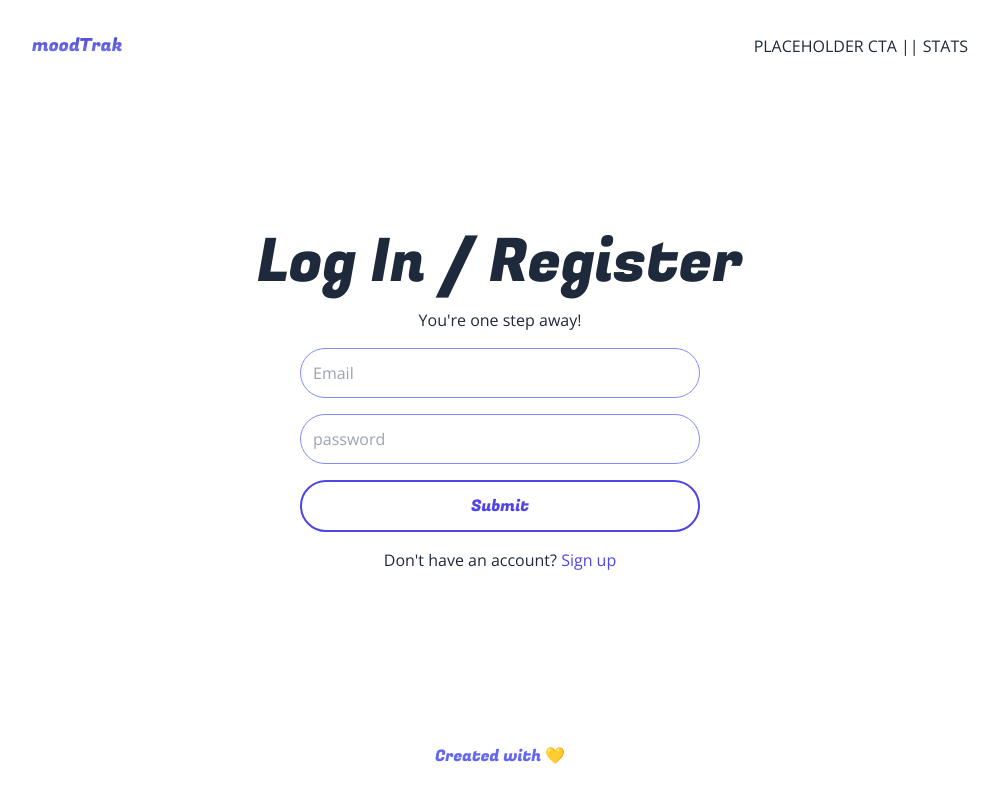
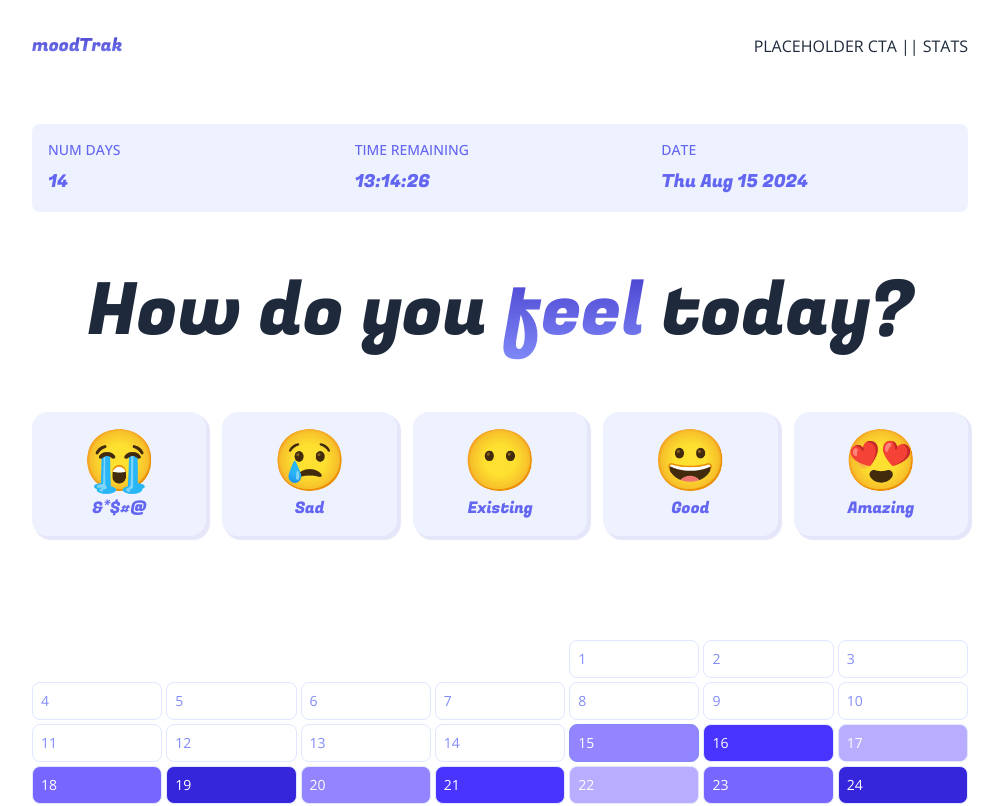
Before and after one commit to mattbixby123/moodtrak, a Next.js app: page /dashboard in a window 1280 px wide. Shown: the top 806 px of the page, without its empty margins (140-1143 px from the left). Built offline with nearby package versions, Linux system fonts and the light colour scheme.

Commit message:
finishing touches are happening for the UI, almost time to move into authentication and real data

```diff
--- a/app/dashboard/page.js
+++ b/app/dashboard/page.js
@@ -9,7 +9,7 @@ export const metadata = {
 const DashboardPage = () => {
 
 
-  const isAuthenticated = false
+  const isAuthenticated = true
 
   let children = (
     <Login />
--- a/app/globals.css
+++ b/app/globals.css
@@ -7,3 +7,12 @@
   -webkit-background-clip: text;
   -webkit-text-fill-color: transparent;
 }
+
+.purpleShadow {
+  box-shadow: 3px 3px 1px 1px lavender;
+}
+
+.purpleShadow:hover {
+  transform: translate(3px, 3px);
+  box-shadow: 0px 0px 1px 1px lavender;
+}
--- a/app/layout.js
+++ b/app/layout.js
@@ -1,5 +1,6 @@
 import { Fugaz_One, Open_Sans } from "next/font/google";
 import "./globals.css";
+import Link from "next/link";
 
 const opensans = Open_Sans({ subsets: ["latin"] });
 const fugaz = Fugaz_One({ subsets: ["latin"], weight: ['400'] });
@@ -12,7 +13,9 @@ export const metadata = {
 export default function RootLayout({ children }) {
   const header = (
     <header className="p-4 sm:p-8 flex items-center justify-between gap-4">
-      <h1 className={'text-base sm:text-lg textGradient ' + fugaz.className}>moodTrak</h1>
+      <Link href={'/'}>
+        <h1 className={'text-base sm:text-lg textGradient ' + fugaz.className}>moodTrak</h1>
+      </Link>
       <div className="flex items-center justify-between">
         PLACEHOLDER CTA || STATS
       </div>
--- a/components/Calendar.js
+++ b/components/Calendar.js
@@ -1,7 +1,69 @@
 import React from 'react'
+import { gradients, baseRating, demoData } from '@/utils'
 
-export default function Calendar() {
+const months = {
+  'January': 'Jan', 'February': 'Feb', 'March': 'Mar',
+  'April': 'Apr', 'May': 'May', 'June': 'Jun',
+  'July': 'Jul', 'August': 'Aug', 'September': 'Sept',
+  'October': 'Oct', 'November': 'Nov', 'December': 'Dec'
+}
+// const monthsArr = Object.keys(months)
+const now = new Date()
+const dayList = ['Sunday', 'Monday', 'Tuesday', 'Wednesday', 'Thursday', 'Friday', 'Saturday']
+
+
+export default function Calendar(props) {
+  const { demo } = props
+  const year = 2024
+  const month = 'August'
+  const monthNow = new Date(year, Object.keys(months).indexOf(month), 1)
+  const firstDayOfMonth = monthNow.getDay()
+  const daysInMonth = new Date(year, Object.keys(month).indexOf(month) + 1, 0).getDate()
+
+  const daysToDisplay = firstDayOfMonth + daysInMonth
+  const numRows = (Math.floor(daysToDisplay / 7)) + (daysToDisplay % 7 ? 1 : 0);
+
+
+
   return (
-    <div>Calendar</div>
+    <div className='flex flex-col overflow-hidden gap-1 py-4 sm:py-6 md:py-10'>
+      {[...Array(numRows).keys()].map((row, rowIndex) => {
+        return (
+          <div key={rowIndex} className='grid grid-cols-7 gap-1'>
+            {dayList.map((dayOfWeek, dayOfWeekIndex) => {
+              let dayIndex = (rowIndex * 7) + dayOfWeekIndex - (firstDayOfMonth - 1)
+              // this determines which overflow days from the previous month should be marked as blank
+              let dayDisplay = dayIndex > daysInMonth ?
+                false : (row === 0 && dayOfWeekIndex <
+                  firstDayOfMonth) ? false : true
+
+              let isToday = dayIndex === now.getDate()
+
+              if (!dayDisplay) {
+                return (
+                  <div className='bg-white' key={dayOfWeekIndex} />
+                )
+              }
+
+              let color = demo ?
+                gradients.indigo[baseRating
+                [dayIndex]] :
+                dayIndex in demoData ?
+                  gradients.indigo[demoData
+                  [dayIndex]] :
+                  'white'
+
+
+              return (
+                <div style={{ background: color }} className={'text-xs sm:text-sm border border-solid p-2 flex items-cetner gap-2 justify-between rounded-lg ' + (isToday ? ' border-indigo-400' : ' border-indigo-100') + (color === 'white' ? ' text-indigo-400' : ' text-white')} key={dayOfWeekIndex}>
+                  <p>{dayIndex}</p>
+                </div>
+              )
+            })}
+          </div>
+        )
+      })}
+
+    </div >
   )
 }
--- a/components/Dashboard.js
+++ b/components/Dashboard.js
@@ -1,7 +1,56 @@
+import { Fugaz_One } from 'next/font/google';
 import React from 'react'
+import Calendar from './Calendar';
+
+const fugaz = Fugaz_One({ subsets: ["latin"], weight: ['400'] });
+
 
 export default function Dashboard() {
+  // temporary fake data for building layout
+  const statuses = {
+    num_days: 14,
+    time_remaining: '13:14:26',
+    date: (new Date()).toDateString()
+  }
+
+  const moods = {
+    '&*$#@': '😭',
+    'Sad': '😢',
+    'Existing': '😶',
+    'Good': '😀',
+    'Amazing': '😍',
+  }
+
   return (
-    <div>Dashboard</div>
+    <div className='flex flex-col flex-1 gap-8 sm:gap-12 md:gap-16'>
+      <div className='grid grid-cols-3 sm:grid-cols-3 bg-indigo-50  text-indigo-500 p-4 gap-4 rounded-lg'>
+        {Object.keys(statuses).map((status, statusIndex) => {
+          return (
+            <div key={statusIndex} className=' flex flex-col gap-1 sm:gap-2'>
+              <p className='font-medium uppercase text-xs sm:text-sm truncate'>
+                {status.replaceAll('_', ' ')}
+              </p>
+              <p className={'text-base sm:text-lg truncate ' + fugaz.className}>
+                {statuses[status]}
+              </p>
+            </div>
+          )
+        })}
+      </div>
+      <h4 className={'text-5xl sm:text-6xl md:text-7xl text-center ' + fugaz.className}>
+        How do you<span className='textGradient'> feel</span> today?
+      </h4>
+      <div className='flex items-stretch flex-wrap gap-4'>
+        {Object.keys(moods).map((mood, moodIndex) => {
+          return (
+            <button className={'p-4 px-5 rounded-2xl purpleShadow duration-200 bg-indigo-50 hover:bg-[lavender] text-center flex flex-col items-center gap-2 flex-1 '} key={moodIndex}>
+              <p className='text-4xl sm:text-5xl md:text-6xl'>{moods[mood]}</p>
+              <p className={'text-indigo-500 text-xs sm:text-sm md:text-base ' + fugaz.className}>{mood}</p>
+            </button>
+          )
+        })}
+      </div>
+      <Calendar />
+    </div>
   )
 }
--- a/components/Hero.js
+++ b/components/Hero.js
@@ -29,7 +29,7 @@ export default function Hero() {
       </div>
 
       {/* CALENDAR COMPONENT */}
-      <Calendar />
+      <Calendar demo />
     </div>
   )
 }
--- /dev/null
+++ b/utils/index.js
@@ -0,0 +1,24 @@
+export const gradients = {
+  indigo: ['#dcd6ff', '#b8adff', '#9285ff', '#7766ff', '#4833ff', '#3525db', '#261ab1', '#1a1093', '#10097a',],
+  green: ['#dcfdc3', '#affc9d', '#7cf86c', '#4bf246', '#0cea1c', '#0dc928', '#0ca82f', '#038731', '#047031',],
+  blue: ['#ccfffa', '#9afefe', '#66f1fc', '#41dffa', '#07c2f7', '#0497d4', '#0171b1', '#02518e', '#003a76',],
+  yellow: ['#fff8db', '#fff0b8', '#ffe495', '#ffd97b', '#ffc84f', '#dba339', '#b78127', '#936118', '#7a4b10',],
+  pink: ['#ffd8f2', '#ffb1ea', '#ff8aea', '#ff6df1', '#ff3dfe', '#cd2ddb', '#9d1fb7', '#731493', '#540b7a',],
+}
+
+export const baseRating = {
+  "0": 2, "1": 5, "2": 4, "3": 1, "4": 3,
+  "5": 2, "6": 4, "7": 1, "8": 5, "9": 3,
+  "10": 2, "11": 4, "12": 1, "13": 3, "14": 5,
+  "15": 2, "16": 4, "17": 1, "18": 3, "19": 5,
+  "20": 2, "21": 4, "22": 1, "23": 3, "24": 5,
+  "25": 3, "26": 4, "27": 2, "28": 1, "29": 2,
+  "30": 4, "31": 1, "32": 3, "33": 5, "34": 2,
+  "35": 4, "36": 1, "37": 5, "38": 3, "39": 2,
+  "40": 5, "41": 4, "42": 1, "43": 3,
+}
+
+export const demoData = {
+  "15": 2, "16": 4, "17": 1, "18": 3, "19": 5,
+  "20": 2, "21": 4, "22": 1, "23": 3, "24": 5,
+}
```
